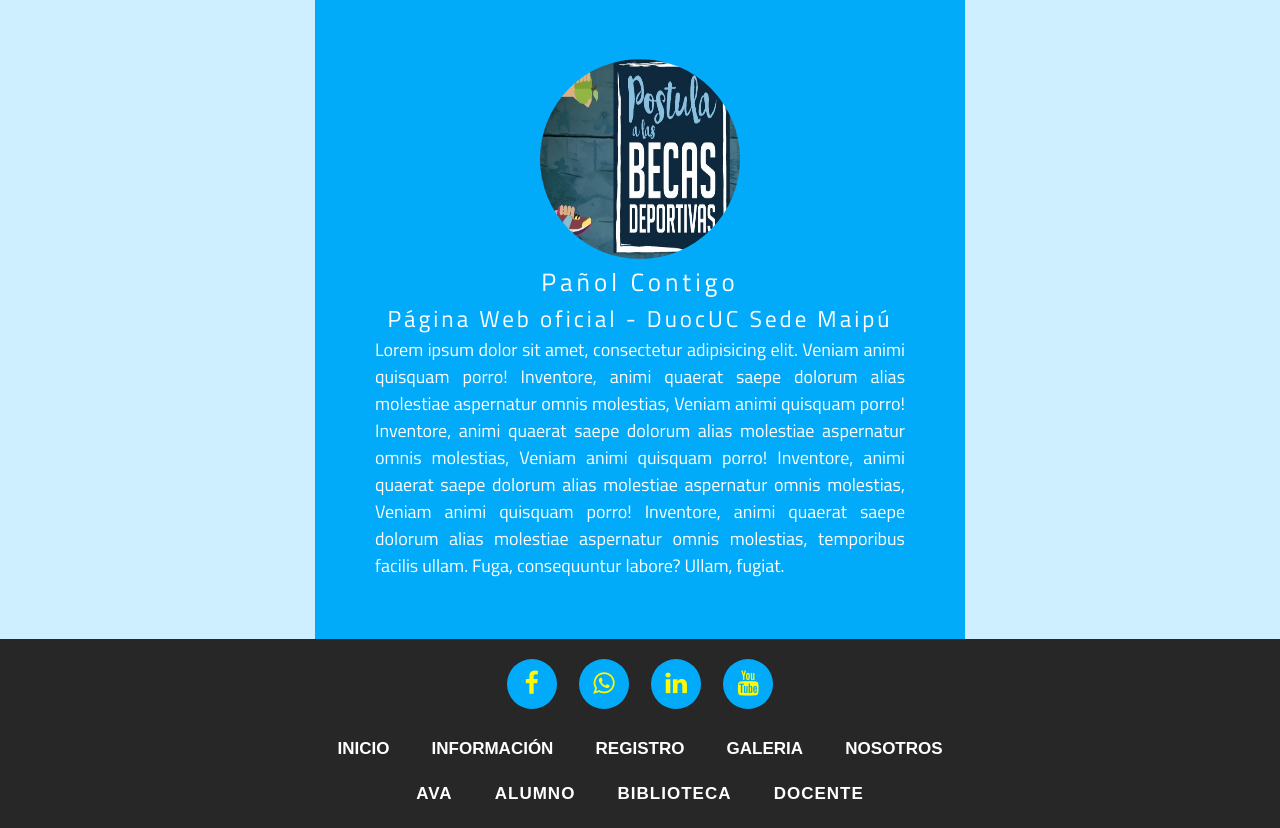
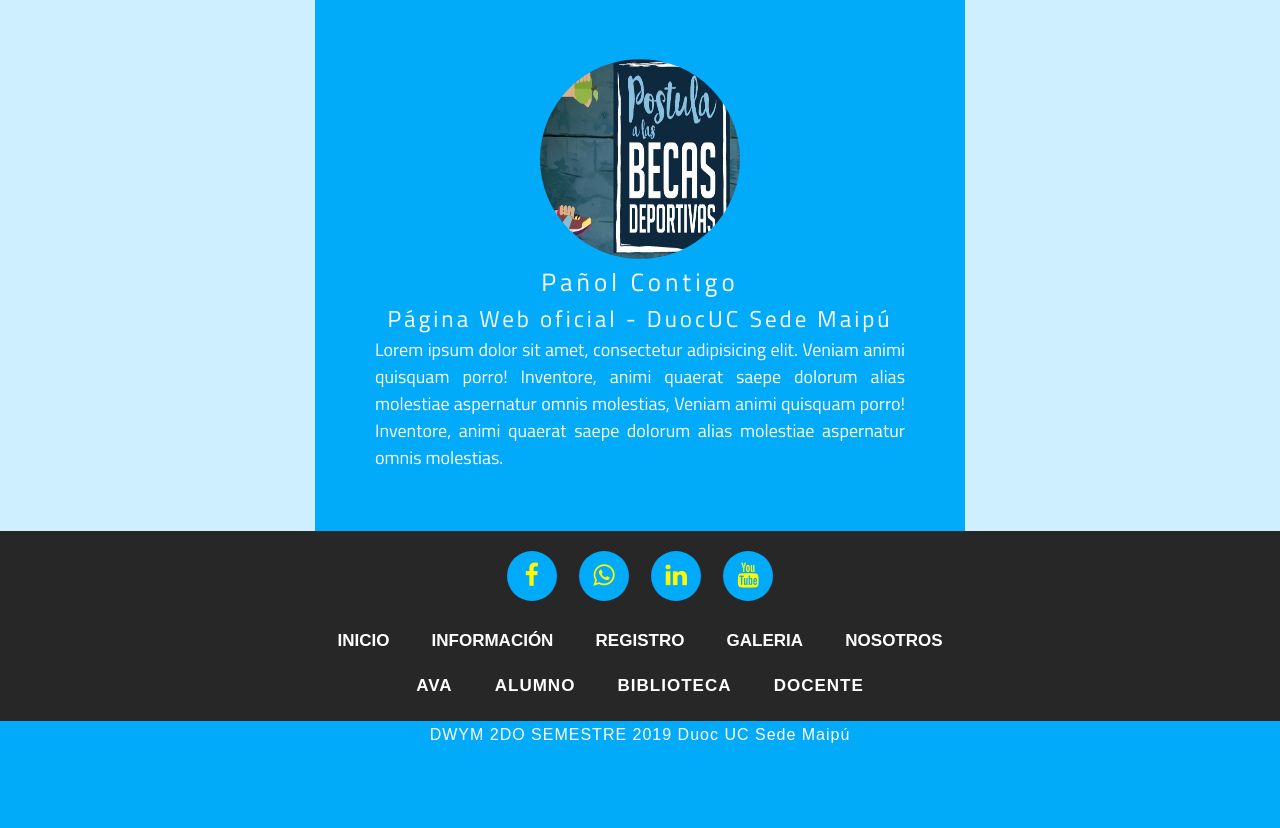
Before and after one commit to pipeordenes/pa-ol, a Django app: page /info/ in a window 1280 px wide. Shown: the part 204-1032 px from the top of the page. After the commit the page ends 947 px from the top, so only its background shows below. Run offline with Django 3.2, Linux system fonts and the light colour scheme.

Commit message:
Se corrigen errores en los textos

```diff
--- a/pañol/templates/info.html
+++ b/pañol/templates/info.html
@@ -41,12 +41,7 @@
                 Veniam animi quisquam porro! Inventore, animi quaerat saepe
                 dolorum alias molestiae aspernatur omnis molestias,
                 Veniam animi quisquam porro! Inventore, animi quaerat saepe
-                dolorum alias molestiae aspernatur omnis molestias,
-                Veniam animi quisquam porro! Inventore, animi quaerat saepe
-                dolorum alias molestiae aspernatur omnis molestias,
-                Veniam animi quisquam porro! Inventore, animi quaerat saepe
-                dolorum alias molestiae aspernatur omnis molestias,
-                temporibus facilis ullam. Fuga, consequuntur labore? Ullam, fugiat.
+                dolorum alias molestiae aspernatur omnis molestias.
             </p>
         </div>
     </div>
```
